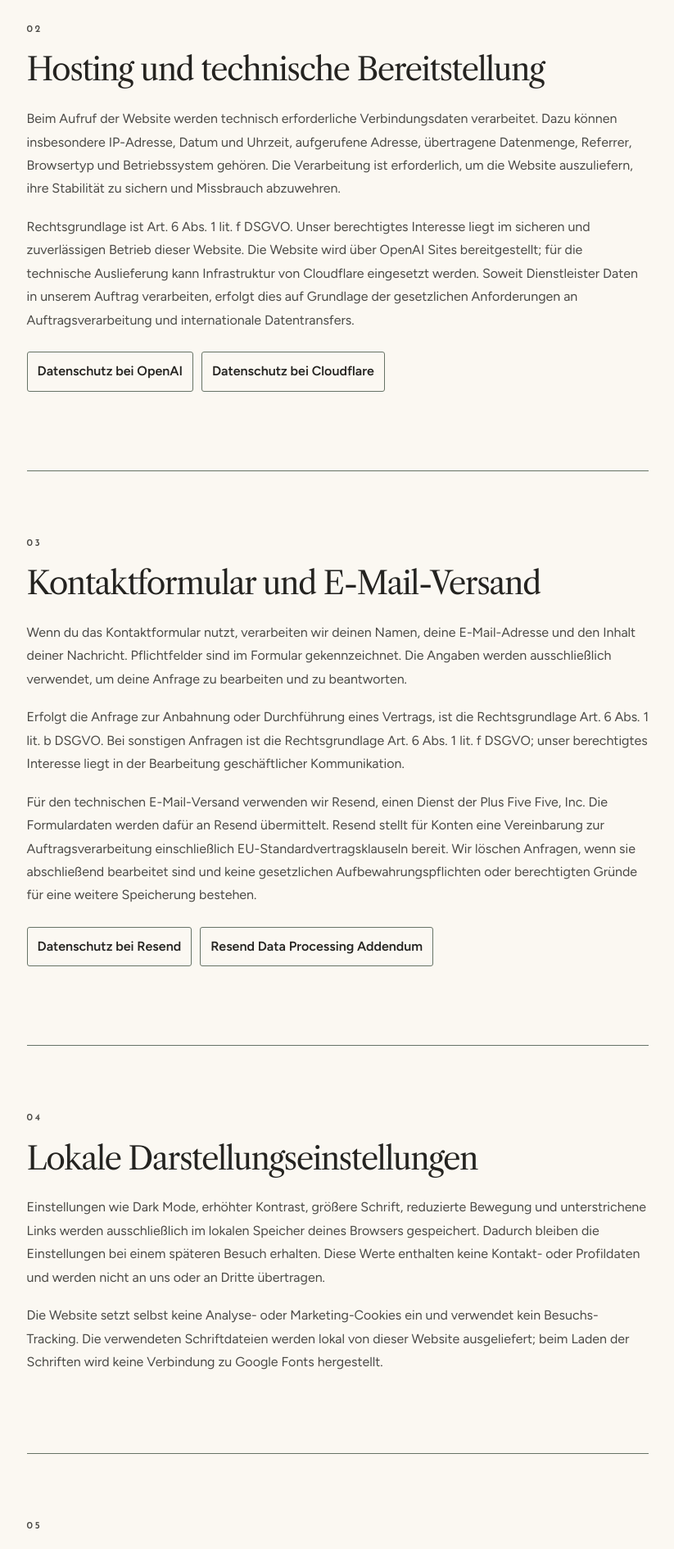
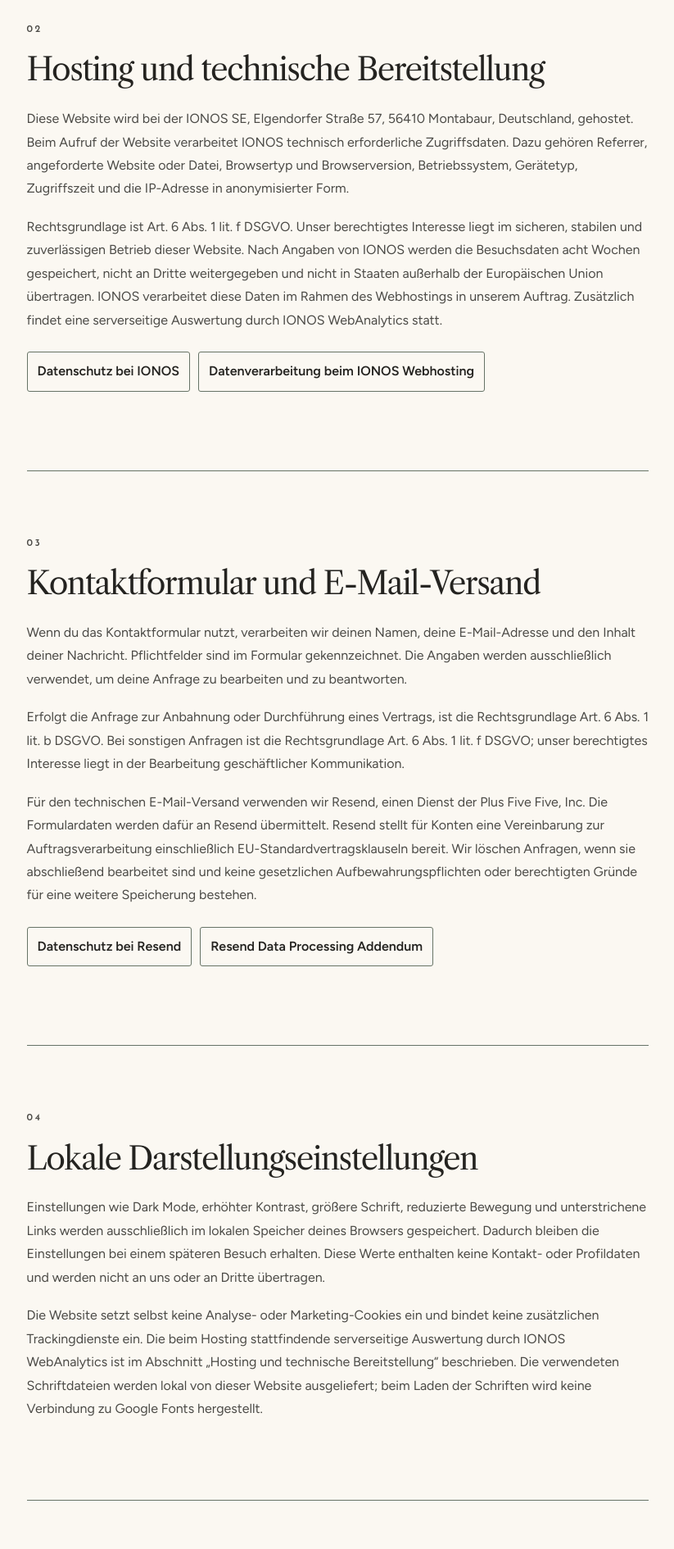
Before and after one commit to simonsarcevic/KSMediaConsulting, an Angular app: page /datenschutz in a window 1280 px wide. Shown: the part 1120-3010 px from the top of the page at 82% size, without its empty margins (408-1231 px from the left). Built offline with nearby package versions, Linux system fonts and the light colour scheme.

Commit message:
Update Site source

```diff
--- a/src/pages/privacy/privacy-page.component.html
+++ b/src/pages/privacy/privacy-page.component.html
@@ -55,26 +55,30 @@
           <p class="section-number">02</p>
           <h2 id="heading-hosting">Hosting und technische Bereitstellung</h2>
           <p>
-            Beim Aufruf der Website werden technisch erforderliche Verbindungsdaten verarbeitet.
-            Dazu können insbesondere IP-Adresse, Datum und Uhrzeit, aufgerufene Adresse, übertragene
-            Datenmenge, Referrer, Browsertyp und Betriebssystem gehören. Die Verarbeitung ist
-            erforderlich, um die Website auszuliefern, ihre Stabilität zu sichern und Missbrauch
-            abzuwehren.
+            Diese Website wird bei der IONOS SE, Elgendorfer Straße 57, 56410 Montabaur,
+            Deutschland, gehostet. Beim Aufruf der Website verarbeitet IONOS technisch erforderliche
+            Zugriffsdaten. Dazu gehören Referrer, angeforderte Website oder Datei, Browsertyp und
+            Browserversion, Betriebssystem, Gerätetyp, Zugriffszeit und die IP-Adresse in
+            anonymisierter Form.
           </p>
           <p>
             Rechtsgrundlage ist Art. 6 Abs. 1 lit. f DSGVO. Unser berechtigtes Interesse liegt im
-            sicheren und zuverlässigen Betrieb dieser Website. Die Website wird über OpenAI Sites
-            bereitgestellt; für die technische Auslieferung kann Infrastruktur von Cloudflare
-            eingesetzt werden. Soweit Dienstleister Daten in unserem Auftrag verarbeiten, erfolgt
-            dies auf Grundlage der gesetzlichen Anforderungen an Auftragsverarbeitung und
-            internationale Datentransfers.
+            sicheren, stabilen und zuverlässigen Betrieb dieser Website. Nach Angaben von IONOS
+            werden die Besuchsdaten acht Wochen gespeichert, nicht an Dritte weitergegeben und nicht
+            in Staaten außerhalb der Europäischen Union übertragen. IONOS verarbeitet diese Daten im
+            Rahmen des Webhostings in unserem Auftrag. Zusätzlich findet eine serverseitige
+            Auswertung durch IONOS WebAnalytics statt.
           </p>
           <p class="provider-links">
-            <a href="https://openai.com/policies/privacy-policy/" rel="noopener noreferrer"
-              >Datenschutz bei OpenAI</a
+            <a
+              href="https://www.ionos.de/terms-gtc/datenschutzerklaerung/"
+              rel="noopener noreferrer"
+              >Datenschutz bei IONOS</a
             >
-            <a href="https://www.cloudflare.com/privacypolicy/" rel="noopener noreferrer"
-              >Datenschutz bei Cloudflare</a
+            <a
+              href="https://www.ionos.de/hilfe/datenschutz/datenverarbeitung-durch-ihr-ionos-produktes/datenverarbeitung-durch-webhosting-produkte/"
+              rel="noopener noreferrer"
+              >Datenverarbeitung beim IONOS Webhosting</a
             >
           </p>
         </section>
@@ -123,9 +127,11 @@
             übertragen.
           </p>
           <p>
-            Die Website setzt selbst keine Analyse- oder Marketing-Cookies ein und verwendet kein
-            Besuchs-Tracking. Die verwendeten Schriftdateien werden lokal von dieser Website
-            ausgeliefert; beim Laden der Schriften wird keine Verbindung zu Google Fonts
+            Die Website setzt selbst keine Analyse- oder Marketing-Cookies ein und bindet keine
+            zusätzlichen Trackingdienste ein. Die beim Hosting stattfindende serverseitige
+            Auswertung durch IONOS WebAnalytics ist im Abschnitt „Hosting und technische
+            Bereitstellung“ beschrieben. Die verwendeten Schriftdateien werden lokal von dieser
+            Website ausgeliefert; beim Laden der Schriften wird keine Verbindung zu Google Fonts
             hergestellt.
           </p>
         </section>
```
Also changed, not shown: 1 other file (tests, documents, lock files or other folders).
